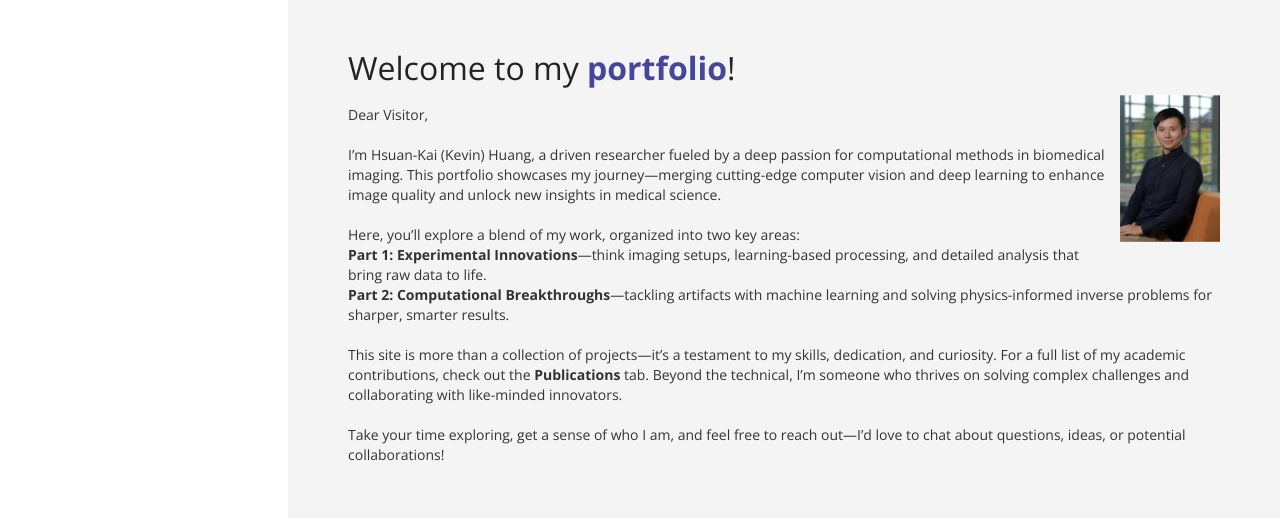
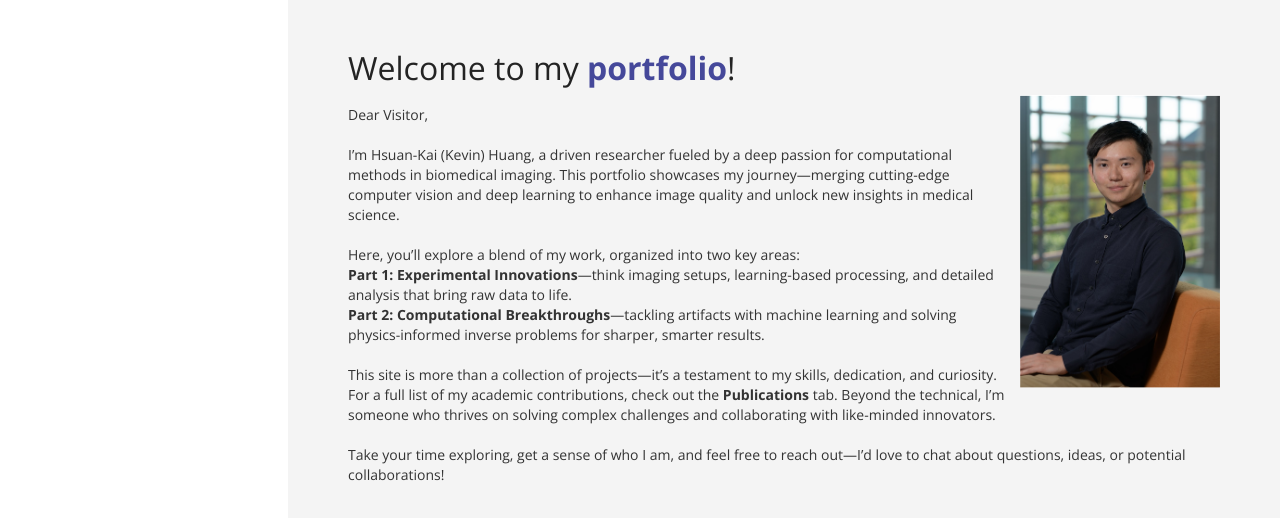
Before and after one commit to kevinh0718/kevinh0718.github.io, a plain HTML site: page index.html in a window 1280 px wide. Shown: the part 850-1368 px from the top of the page. Drawn offline with nearby package versions, Linux system fonts and the light colour scheme.

Commit message:
Image name fix

```diff
--- a/css/templatemo-style.css
+++ b/css/templatemo-style.css
@@ -660,7 +660,7 @@ header {
 #video .profile-img {
   float: right;              /* Keeps it on the right */
   margin: 10px 0 15px 15px;  /* Top margin to align closer to h1 */
-  width: 100px;              /* Your size */
+  width: 200px;              /* Your size */
   height: auto;
   max-height: 500px;
 }
```
